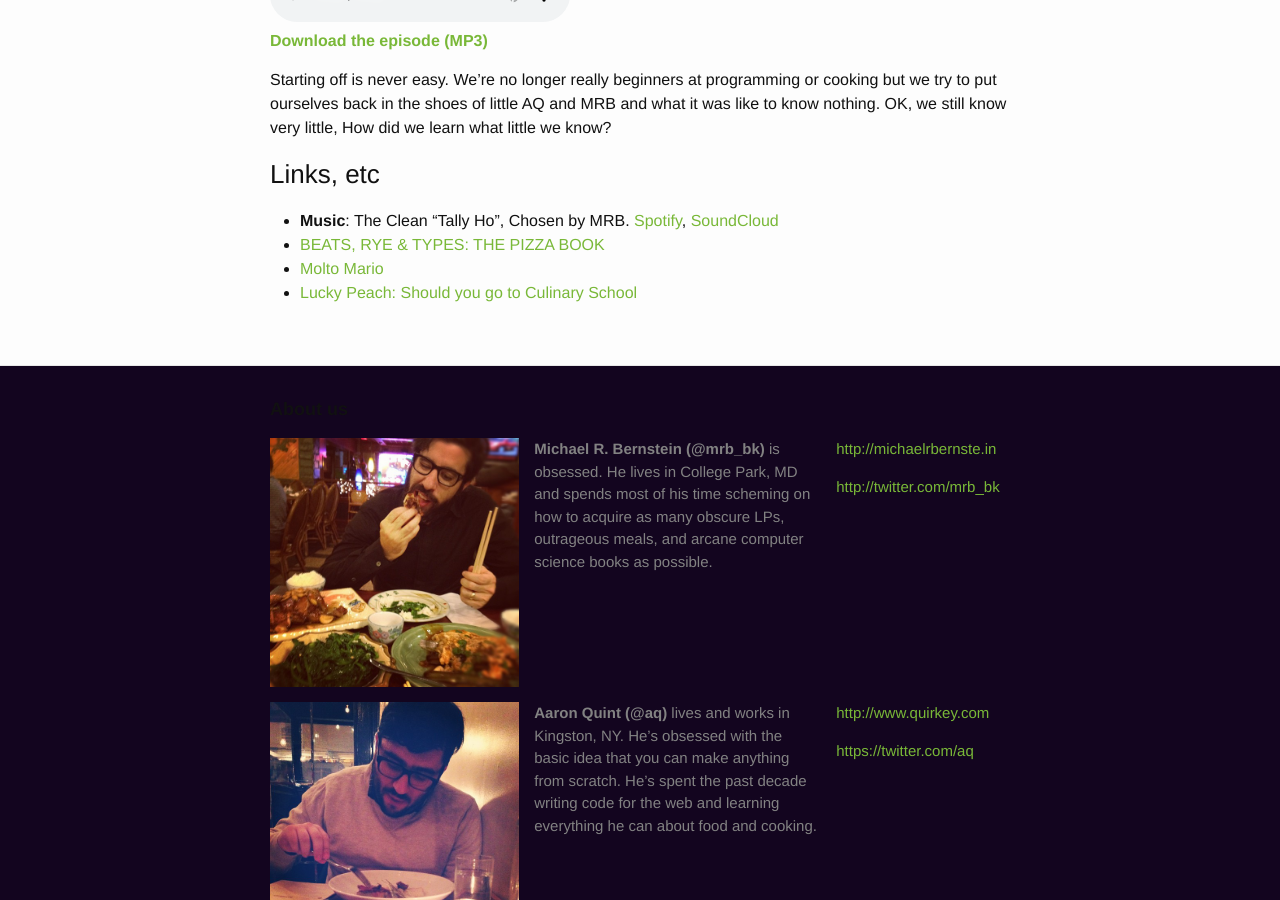
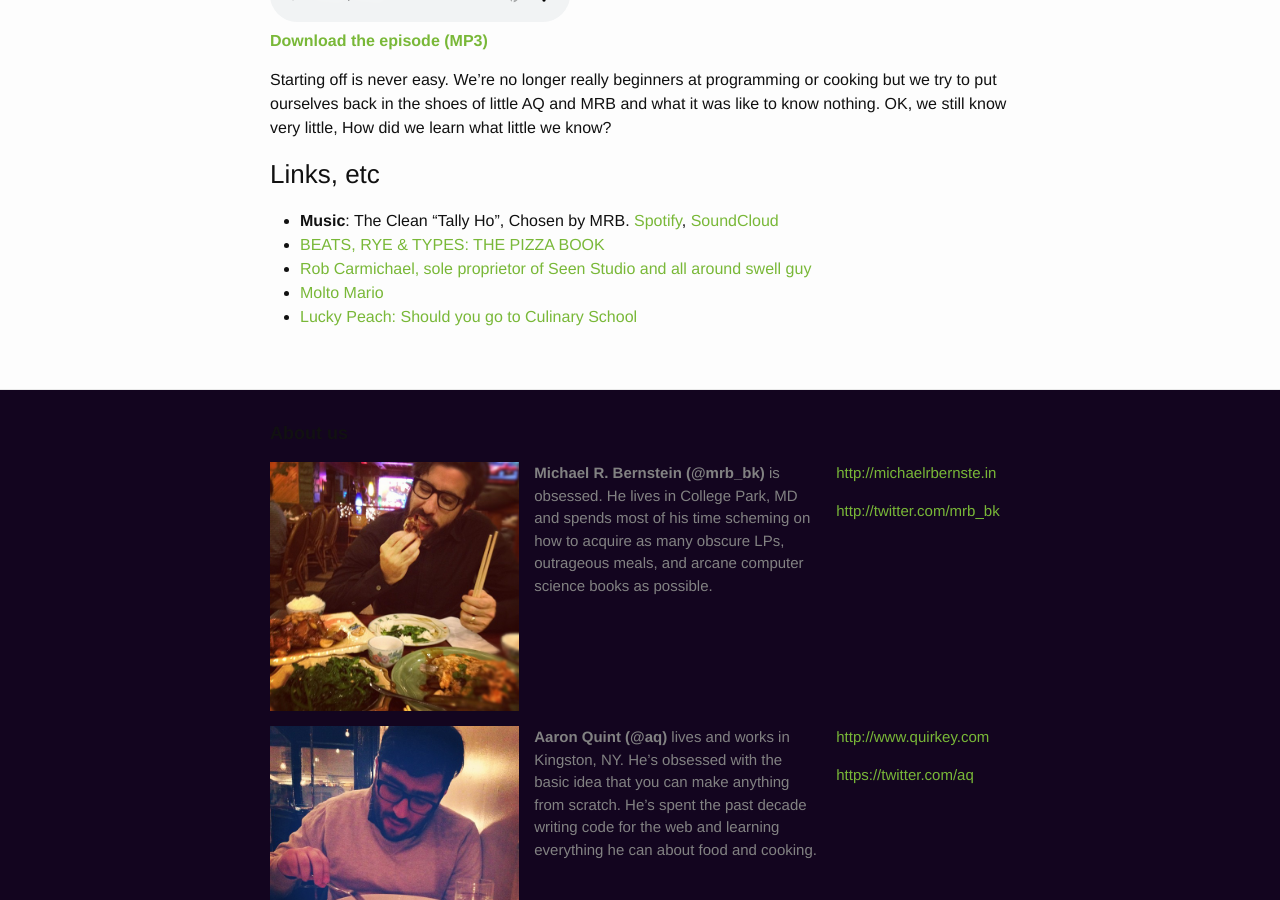
Before and after one commit to beatsryetypes/beatsryetypes.github.io, a Jekyll site: the page built from _posts/2015-04-13-episode-11-being-a-beginner.md, in a window 1280 px wide and 900 px high, scrolled down 508 px. Built offline with Jekyll 4.4.1, drawn with Linux system fonts in a browser that asks for light colours.

Commit message:
Add Rob shout-out

```diff
--- a/_posts/2015-04-13-episode-11-being-a-beginner.md
+++ b/_posts/2015-04-13-episode-11-being-a-beginner.md
@@ -17,5 +17,6 @@ Starting off is never easy. We're no longer really beginners at programming or c
 
 * <strong>Music</strong>: The Clean "Tally Ho", Chosen by MRB. [Spotify](https://open.spotify.com/track/0KDEwuYRlC46HPMVSwd1re), [SoundCloud](https://soundcloud.com/mergerecords/the-clean-tally-ho)
 * [BEATS, RYE & TYPES: THE PIZZA BOOK](http://beatsryetypes.com/pizza)
+* [Rob Carmichael, sole proprietor of Seen Studio and all around swell guy](http://seenstudio.com)
 * [Molto Mario](http://www.foodnetwork.com/shows/molto-mario.html)
 * [Lucky Peach: Should you go to Culinary School](http://luckypeach.com/should-you-go-to-culinary-school/)
```
